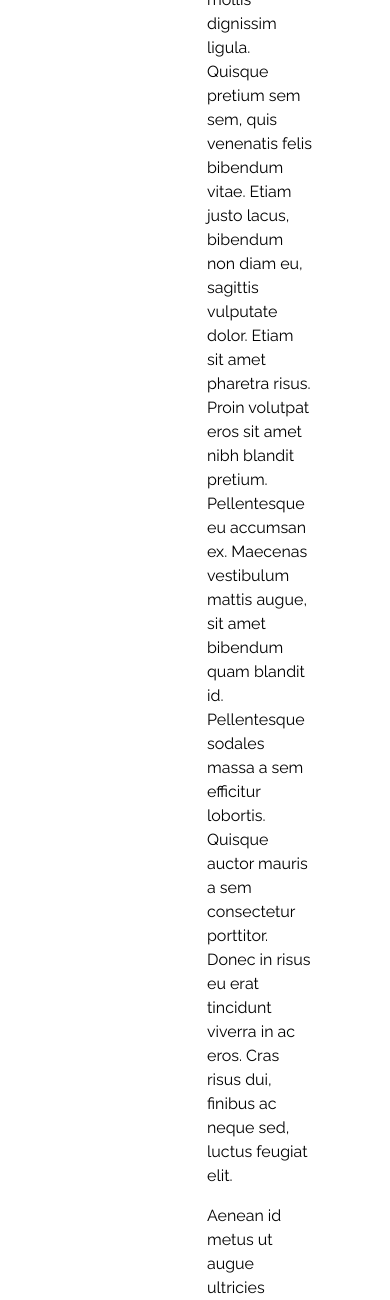
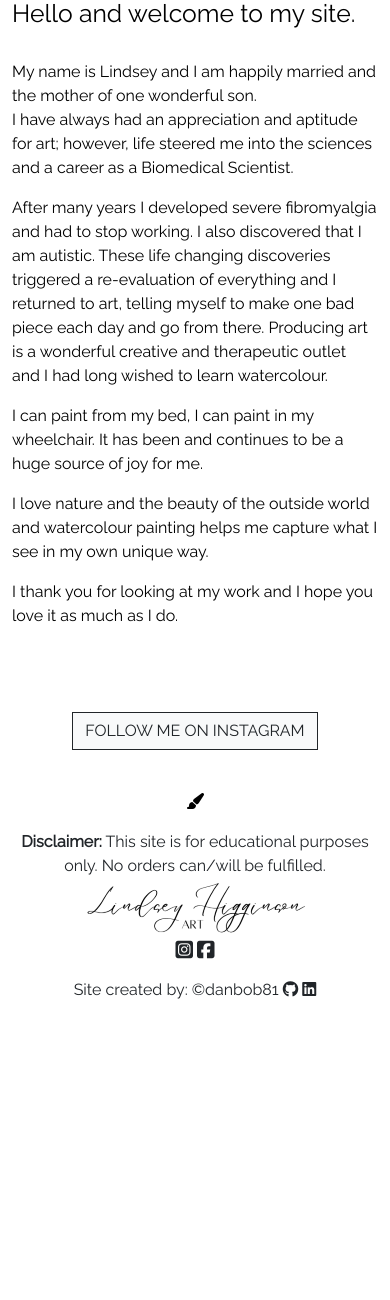
Before and after one commit to Danbob81/art-shop, a Django app: page / in a window 390 px wide. Shown: the part 638-1938 px from the top of the page. After the commit the page ends 1637 px from the top, so only its background shows below. Run offline with Django 3.2, Linux system fonts and the light colour scheme; some libraries are stand-ins or nearby versions; some web fonts are replaced.

Commit message:
add 'about' information to home page replacing lorem ipsum text

```diff
--- a/home/templates/home/index.html
+++ b/home/templates/home/index.html
@@ -9,30 +9,40 @@
         </p>
         <br>
         <div class="row justify-content-center about-section">
-
-            <div class="col-4">
+            <div class="col-12 col-md-6 col-lg-4">
                 <img src="{% static 'images/fish2.jpg' %}" class="img-fluid" alt="">
             </div>
-            <div class="col-4">
-                <!-- <blockquote> -->
-                    <p class="text-justify">
-                        Lorem ipsum dolor sit amet, consectetur adipiscing elit. Duis at lobortis sapien. Vestibulum felis risus, efficitur nec lorem vitae, mollis dignissim ligula.
-                        Quisque pretium sem sem, quis venenatis felis bibendum vitae. Etiam justo lacus, bibendum non diam eu, sagittis vulputate dolor. Etiam sit amet pharetra risus.
-                        Proin volutpat eros sit amet nibh blandit pretium. Pellentesque eu accumsan ex. Maecenas vestibulum mattis augue, sit amet bibendum quam blandit id.
-                        Pellentesque sodales massa a sem efficitur lobortis. Quisque auctor mauris a sem consectetur porttitor. Donec in risus eu erat tincidunt viverra in ac eros.
-                        Cras risus dui, finibus ac neque sed, luctus feugiat elit.
-                    </p>
-
-                    <p class="text-justify">
-                        Aenean id metus ut augue ultricies hendrerit quis eu sem. Nunc fringilla nunc quis tellus mollis, id vestibulum felis cursus. Vestibulum euismod rhoncus ex.
-                        Morbi et justo elit. Maecenas et blandit magna. Vestibulum imperdiet leo et rhoncus dictum. Vivamus ut felis venenatis, vehicula quam nec, gravida quam.
-                        Interdum et malesuada fames ac ante ipsum primis in faucibus. Duis vitae vestibulum sem, nec cursus velit. Nunc iaculis sem nec neque accumsan, a cursus est congue.
-                        Lorem ipsum dolor sit amet, consectetur adipiscing elit. Donec a tempus velit. Duis semper mi quis urna gravida, sed ultricies nibh elementum. Nunc finibus sagittis arcu.
-                        Nunc turpis nulla, feugiat nec faucibus et, blandit at est. Praesent egestas, risus vel imperdiet congue, massa massa ornare erat, eu mattis arcu nulla eu velit.
-                    </p>
-                <!-- </blockquote> -->
+            <div class="col-12 col-md-6 col-lg-4">
+                <h2>Hello and welcome to my site.</h2>
+                <br>
+                <p class="text-justify">
+                    My name is Lindsey and I am happily married and the mother of one wonderful son. <br>
+                    I have always had an appreciation and aptitude for art; however, life steered me into the sciences and a career as a Biomedical Scientist.
+                </p>
+                <p class="text-justify">
+                    After many years I developed severe fibromyalgia and had to stop working. I also discovered that I am autistic. These life changing discoveries triggered a re-evaluation of everything and I returned to art, telling myself to make one bad piece each day and go from there.
+                    Producing art is a wonderful creative and therapeutic outlet and I had long wished to learn watercolour.
+                </p>
+                <p class="text-justify">
+                    I can paint from my bed, I can paint in my wheelchair. It has been and continues to be a huge source of joy for me.
+                </p>
+                <p class="text-justify">
+                    I love nature and the beauty of the outside world and watercolour painting helps me capture what I see in my own unique way.
+                </p>
+                <p class="text-justify">
+                    I thank you for looking at my work and I hope you love it as much as I do.
+                </p>
             </div>
-
+        </div>
+        <div class="row justify-content-center">
+            <div class="col-12">
+                <br><br>
+                <p class="text-center">
+                    <a href="https://www.instagram.com/madgeekmommy/?hl=en" target="_blank" class="btn btn-light btn-outline-dark rounded-0 text-uppercase text-center">
+                        Follow me on instagram
+                    </a>
+                </p>
+            </div>
         </div>
         <br>
         <p class="text-center">
```
